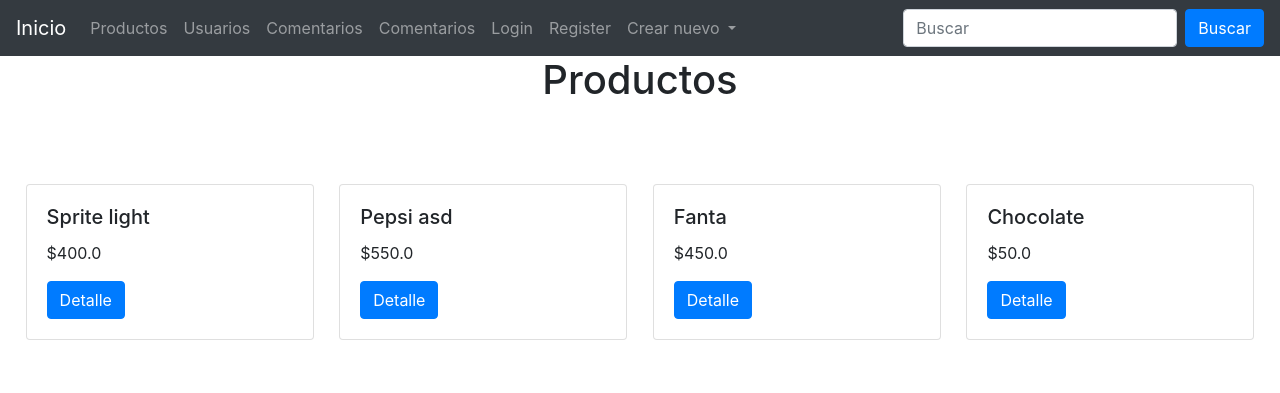
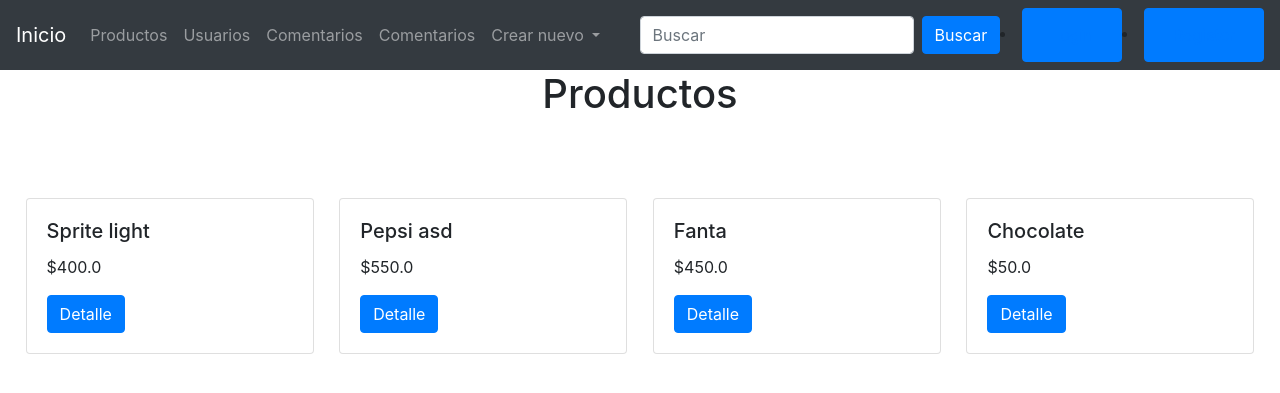
Before and after one commit to Tutealga/proyectofinal, a Django app: page /productos/ in a window 1280 px wide. Shown: the top 393 px of the page. Run offline with Django 4.2, Linux system fonts and the light colour scheme; data comes from the database, SQL or seed files in the repository; some libraries are stand-ins or nearby versions.

Commit message:
commit 2/06 12.31
Login/register
se cambio posicion y agrego button

```diff
--- a/Templates/base.html
+++ b/Templates/base.html
@@ -30,26 +30,7 @@
               <li class="nav-item">
                 <a class="nav-link" href="/proyecto_app/detalle-productos/{{object.id}}/">Comentarios</a>
               </li>
-              {% if request.user.is_authenticated %}
-                <li class="nav-item" style="margin-right: 2rem">
-                    <h5>{{request.user.username}}</h5>
-                </li>
 
-                <li class="nav-item">
-                    <img src="{{request.user.user_profile.image.url}}" style="height: 2rem;">
-                </li>
-
-                <li class="nav-item">
-                    <a class="nav-link" href="/logout/">Logout</a>
-                </li>
-                {% else %}
-                <li class="nav-item">
-                    <a class="nav-link" href="/login/">Login</a>
-                </li>
-                <li class="nav-item">
-                    <a class="nav-link" href="/register/">Register</a>
-                </li>
-                {% endif %}
             <li class="nav-item dropdown">
                 <a class="nav-link dropdown-toggle" href="/productos/" id="navbarDropdown" role="button" data-toggle="dropdown" aria-expanded="false">
                   Crear nuevo
@@ -65,6 +46,26 @@
             <input class="form-control mr-sm-2" type="text" name="search" placeholder="Buscar" aria-label="Search">
             <button class="btn btn-primary" type="submit">Buscar</button>
           </form>
+
+          {% if request.user.is_authenticated %}
+          <li class="nav-item" style="margin-right: 2rem">
+              <h5>{{request.user.username}}</h5>
+          </li>
+          <li class="nav-item">
+              <img src="{{request.user.user_profile.image.url}}" style="height: 2rem;">
+          </li>
+
+          <li class="nav-item">
+            <button class=" btn btn-primary"> <a class="nav-link" href="/logout/">Logout</a> </button>
+          </li>
+          {% else %}
+          <li class="nav-item">
+              <button class=" btn btn-primary"> <a class="nav-link" href="/login/">Login</a></button>
+          </li>
+          <li class="nav-item">
+          <button class=" btn btn-primary"> <a class="nav-link" href="/register/">Register</a></button>
+          </li>
+          {% endif %}
         </div>
       </nav>
 
```
